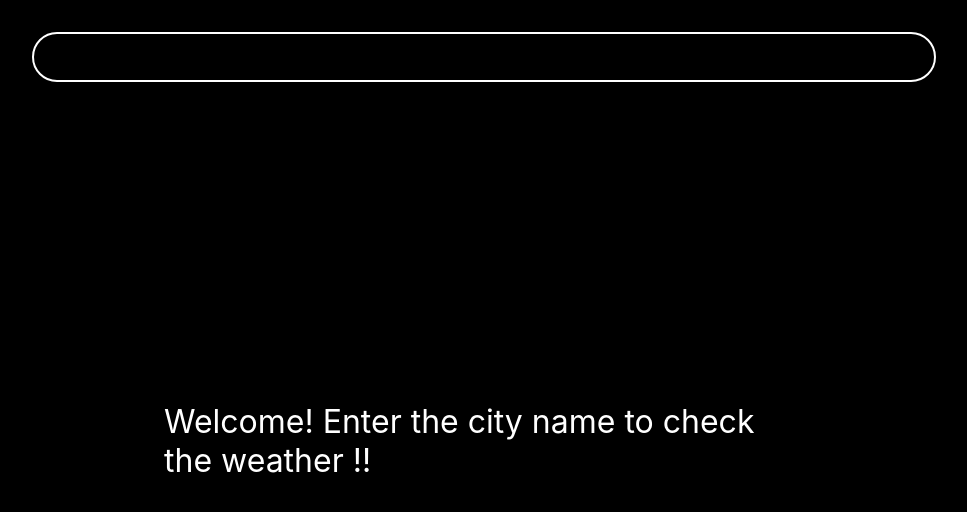
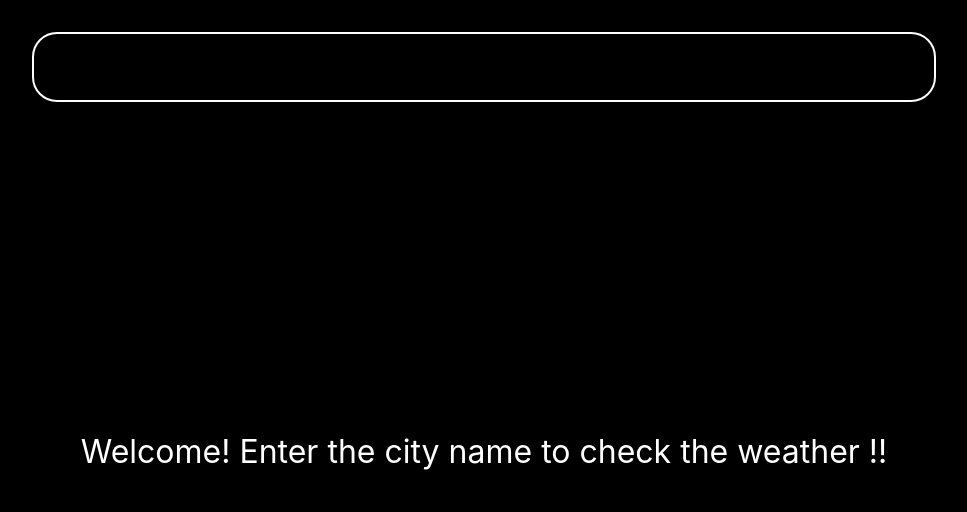
Before and after one commit to 69kazu69/weather-with-react, a React (Create React App) app: page / in a window 1280 px wide. Shown: the top 512 px of the page, without its empty margins (156-1123 px from the left). Built offline with nearby package versions, Linux system fonts and the light colour scheme.

Commit message:
debugging

```diff
--- a/src/App.css
+++ b/src/App.css
@@ -84,7 +84,8 @@
   border-radius: 25rem;
 }
 .start{
-  margin: 20rem;
+  text-align: center;
+  margin: auto;
   color: white;
   font-size: 2rem;
   font-family: -apple-system, BlinkMacSystemFont, 'Segoe UI', Roboto, Oxygen, Ubuntu, Cantarell, 'Open Sans', 'Helvetica Neue', sans-serif;
--- a/src/App.js
+++ b/src/App.js
@@ -48,7 +48,7 @@ function App() {
            <div className={data.main.temp > 10 ? "temp-warm" : "temp-cold"}>{data.main.temp}°C</div>
            <div className='minmax'>
            <div className='min'>Min : {data.main.temp_min}°C</div>
-           <div className='maxa'>Max : {data.main.temp_max}°C</div>
+           <div className='max'>Max : {data.main.temp_max}°C</div>
            </div>
       </div>
       )}
```
